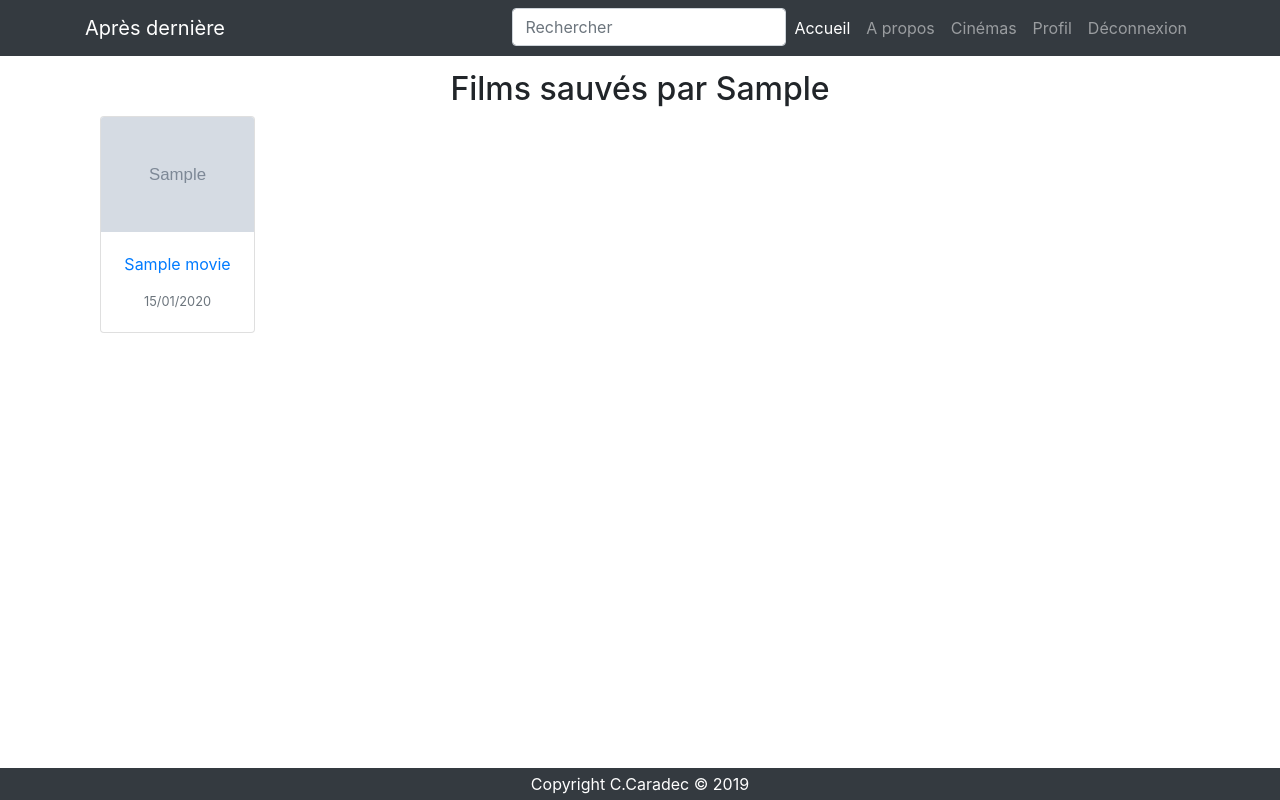
After one commit to Cocomows/P13, a Django app: page /saved-movies in a window 1280 px wide. The commit adds this page. Run offline with Django 3.2, Linux system fonts and the light colour scheme; a user stored in the database is signed in; tables that the repository leaves empty hold one stand-in row (values such as "Sample post"); grey boxes marked "Sample" are stand-in pictures; some libraries are stand-ins or nearby versions.

Commit message:
added save model

```diff
--- a/movies/models.py
+++ b/movies/models.py
@@ -1,4 +1,6 @@
 from django.db import models
+from django.utils import timezone
+from django.contrib.auth.models import User
 
 # Create your models here.
 
@@ -34,3 +36,16 @@ class Showing(models.Model):
 
     def __str__(self):
         return str(self.theater).capitalize()+" diffuse le film "+str(self.movie)
+
+
+class Save(models.Model):
+
+    class Meta:
+        unique_together = (('saved_by', 'saved_movie'),)
+
+    date = models.DateTimeField(verbose_name="Date sauvegarde", default=timezone.now)
+    saved_by = models.ForeignKey(User, verbose_name="Sauvegardé par", on_delete=models.CASCADE,)
+    saved_movie = models.ForeignKey(Movie, verbose_name="Film sauvegardé", on_delete=models.CASCADE,)
+
+    def __str__(self):
+        return str(self.saved_by).capitalize()+" a sauvegardé le film "+str(self.saved_movie)+" le "+str(self.date)
--- a/movies/static/movies/css/heroic-features.css
+++ b/movies/static/movies/css/heroic-features.css
@@ -6,6 +6,9 @@
 body {
   padding-top: 70px;
   padding-bottom: 30px;
+}
+
+.card img {
 }
 
 .card_movie a, a:active, a:focus, a:hover {
--- /dev/null
+++ b/movies/templates/movies/pages/saved_movies.html
@@ -0,0 +1,71 @@
+{% extends "movies/layouts/base.html" %}
+{% load static %}
+{% block content %}
+<div class="container">
+  <div class="row">
+    <div class="col-lg-12 text-center">
+      <h2 class="section-heading">Films sauvés par {{ user|title }}</h2>
+    </div>
+  </div>
+</div>
+
+<div class="container">
+    <div class="row text-center">
+    {% for save in saves %}
+      <div class="col-lg-2 col-sm-4 mb-4">
+        <div class="card h-100 card_movie">
+          <a href="{% url 'movie' %}?movie={{save.saved_movie.allocine_code}}">
+                {% if save.saved_movie.poster_url %}
+                <img class="card-img-top" src="{{ save.saved_movie.poster_url }}" alt="">
+                {% else %}
+                <img class="card-img-top" src="{% static 'movies/img/collection-bandes-film_1017-7088.jpg' %}" alt="">
+                {% endif %}
+
+              <div class="card-body">
+                <p class="card-title">{{ save.saved_movie.title }}</p>
+                <p class="card-text">
+                  <small class="text-muted">{{ save.saved_movie.release_date|date:"d/m/Y" }}</small>
+                </p>
+              </div>
+            </a>
+        </div>
+      </div>
+    {% if forloop.counter|divisibleby:6 %}
+    </div>
+    <div class="row text-center">
+    {% endif %}
+    {% empty %}
+    <div class="col-lg-12 text-center">
+        Pas de film sauvegardé.
+    </div>
+    {% endfor %}
+    </div>
+</div>
+
+
+
+
+
+
+{% if is_paginated %}
+    {% if page_obj.has_previous %}
+        <a class="btn btn-outline-secondary mb-4" href="?page=1">|<</a>
+        <a class="btn btn-outline-secondary mb-4" href="?page={{ page_obj.previous_page_number }}"><</a>
+    {% endif %}
+
+    {% for num in page_obj.paginator.page_range %}
+        {% if page_obj.number == num %}
+            <a class="btn btn-secondary mb-4" href="?page={{ num }}">{{ num }}</a>
+        {% elif num > page_obj.number|add:'-3' and num < page_obj.number|add:'3' %}
+            <a class="btn btn-outline-secondary mb-4" href="?page={{ num }}">{{ num }}</a>
+        {% endif %}
+    {% endfor %}
+
+    {% if page_obj.has_next %}
+        <a class="btn btn-outline-secondary mb-4" href="?page={{ page_obj.next_page_number }}">></a>
+        <a class="btn btn-outline-secondary mb-4" href="?page={{ page_obj.paginator.num_pages }}">>|</a>
+    {% endif %}
+{% endif %}
+
+
+{% endblock content %}
--- a/movies/templates/movies/pages/theaters.html
+++ b/movies/templates/movies/pages/theaters.html
@@ -21,9 +21,8 @@
           <td><a href="http://www.allocine.fr/seance/salle_gen_csalle={{theater.theater_code}}.html" target="_blank">{{ theater }}</a></td>
           <td class="text-center">{{ theater.number_of_showings}} (<a href="{% url 'theater' %}?theater={{theater.theater_code}}">Voir la liste</a>)</td>
           <td class="text-muted">{{ theater.address}}</td>
-
+        </tr>
     {% endfor %}
-        </tr>
 
       </tbody>
     </table>
--- a/movies/templates/movies/partials/_movie-list.html
+++ b/movies/templates/movies/partials/_movie-list.html
@@ -3,7 +3,7 @@
 <div class="container">
     <div class="row text-center">
     {% for movie in movies %}
-      <div class="col-lg-2 col-md-6 mb-4">
+      <div class="col-lg-2 col-sm-4 mb-4">
         <div class="card h-100 card_movie">
           <a href="{% url 'movie' %}?movie={{movie.allocine_code}}">
                 {% if movie.poster_url %}
--- a/movies/urls.py
+++ b/movies/urls.py
@@ -1,20 +1,15 @@
 from django.urls import path
+from django.contrib.auth.decorators import login_required
 from . import views
-from .views import (
-    home,
-    search,
-    theaters_view,
-    movies_in_theater,
-    movie,
-    about,
-    # ShowingsListView,
-)
 
 urlpatterns = [
-    path('', home, name='movies-home'),
-    path('search', search, name='search'),
-    path('theaters', theaters_view, name='theaters'),
-    path('theater', movies_in_theater, name='theater'),
-    path('movie', movie, name='movie'),
-    path('about', about, name='about'),
+    path('', views.home, name='movies-home'),
+    path('search', views.search, name='search'),
+    path('theaters', views.theaters_view, name='theaters'),
+    path('theater', views.movies_in_theater, name='theater'),
+    path('movie', views.movie, name='movie'),
+    path('about', views.about, name='about'),
+    path('save', views.save_movie, name='save'),
+    path('saved-movies', login_required(views.UserSavedMoviesList.as_view()), name='saved-movies'),
+    # path('save/<int:pk>/delete/', views.SaveDeleteView.as_view(), name='save-delete'),
 ]
--- a/movies/views.py
+++ b/movies/views.py
@@ -1,4 +1,4 @@
-from django.shortcuts import render
+from django.shortcuts import render, redirect, get_object_or_404
 from django.http import HttpResponse
 from django.views.generic import (
     ListView,
@@ -8,8 +8,13 @@ from django.views.generic import (
     DeleteView
 )
 from django.core.paginator import Paginator
-from .models import Movie, Showing, Theater
+from .models import Movie, Showing, Theater, Save
 from django.db.models import Count
+from django.contrib import messages
+from django.contrib.auth.models import User
+from django.contrib.auth.decorators import login_required
+from django.contrib.auth.mixins import LoginRequiredMixin, UserPassesTestMixin
+from django.db import IntegrityError
 # Create your views here.
 
 
@@ -62,9 +67,60 @@ def search(request):
 
 
 def movie(request):
-    movie = Movie.objects.get(allocine_code=request.GET.get('movie'))
-    return render(request, 'movies/pages/movie.html', {'movie': movie})
+    code = request.GET.get('movie')
+    selected_movie = Movie.objects.get(allocine_code=code)
+
+    theaters_list = Theater.objects.filter(showing__movie__allocine_code=code).distinct()
+
+    paginator = Paginator(theaters_list, 12)
+
+    page = request.GET.get('page')
+    theaters = paginator.get_page(page)
+
+    return render(request, 'movies/pages/movie.html', {'movie': selected_movie, 'theaters': theaters})
 
 
 def about(request):
     return render(request, 'movies/pages/about.html')
+
+
+@login_required
+def save_movie(request):
+
+    code = request.GET.get('code')
+    movie_to_save = Movie.objects.get(allocine_code=code)
+
+    try:
+        save = Save(saved_by=request.user, saved_movie=movie_to_save)
+        save.save()
+        messages.success(request, 'Le film {} a bien été enregistré dans votre liste de films sauvegardés'.format(movie_to_save.title))
+    except IntegrityError as error:
+        print(error)
+        messages.warning(request, "Vous avez déjà enregistré ce film précédemment, "
+                         "il n'a pas été rajouté à votre liste de films sauvegardés.")
+
+    return redirect('saved-movies')
+
+
+# class SaveDeleteView(LoginRequiredMixin, UserPassesTestMixin, DeleteView):
+#     model = Save
+#     template_name = 'pur_beurre/pages/save_confirm_delete.html'
+#     success_url = '/saved'
+#
+#     def test_func(self):
+#         save = self.get_object()
+#         if self.request.user == save.saved_by:
+#             return True
+#         return False
+
+
+class UserSavedMoviesList(ListView):
+    model = Save
+    template_name = 'movies/pages/saved_movies.html'
+    context_object_name = 'saves'
+    paginate_by = 12
+    ordering = ['-date']
+
+    def get_queryset(self):
+        user = get_object_or_404(User, username=self.request.user)
+        return Save.objects.filter(saved_by=user).order_by('-date')
```
Also changed, not shown: movies/admin.py (+6 -1 lines), movies/templates/movies/pages/movie.html (+22 -8 lines), movies/templates/movies/pages/results.html (+4 -4 lines), movies/templates/movies/partials/_pagination.html (+6 -6 lines), movies/templates/movies/partials/_theater-pagination.html (+6 -6 lines), movies/migrations/0012_auto_20190330_1057.py (added).
